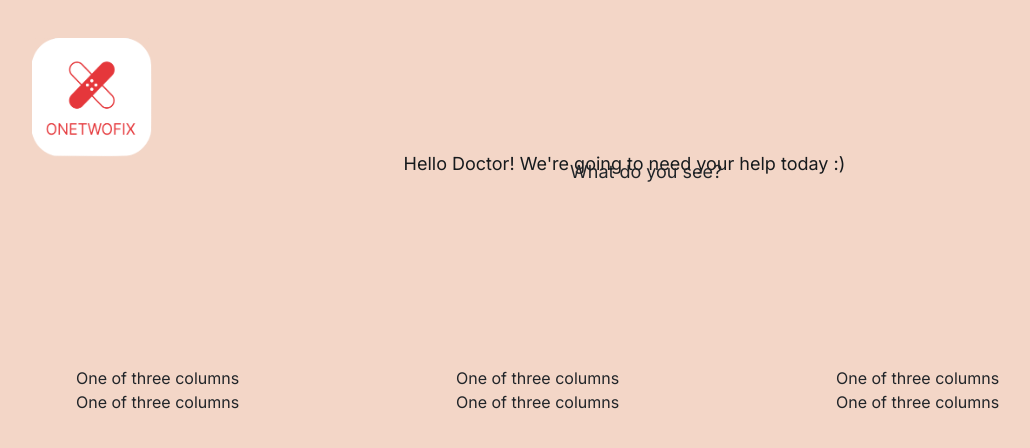
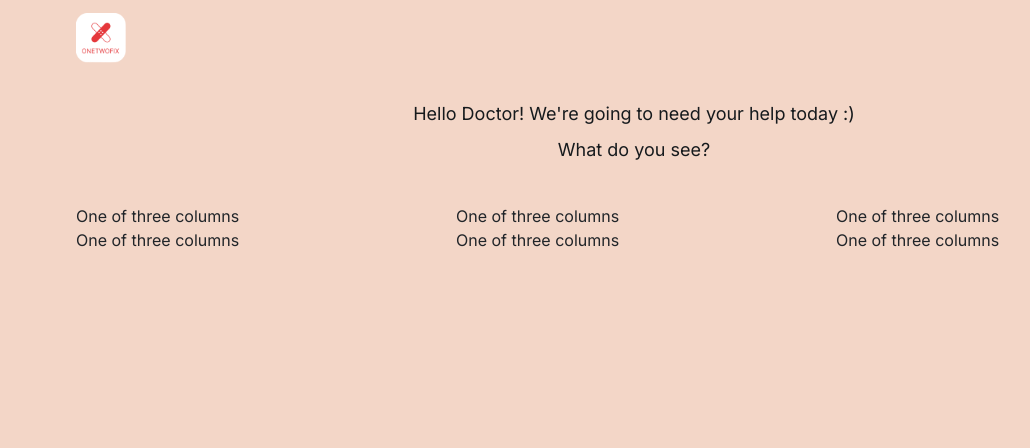
Before and after one commit to karukakhurana/karukakhurana.github.io, a plain HTML site: page index.html in a window 1280 px wide. Shown: the whole page, without its empty margins (6-1036 px from the left). Drawn offline with nearby package versions, Linux system fonts and the light colour scheme.

Commit message:
Navbar and message styling

```diff
--- a/index.html
+++ b/index.html
@@ -9,11 +9,15 @@
     <link href="https://cdn.jsdelivr.net/npm/bootstrap@5.0.0-beta1/dist/css/bootstrap.min.css" rel="stylesheet" integrity="sha384-giJF6kkoqNQ00vy+HMDP7azOuL0xtbfIcaT9wjKHr8RbDVddVHyTfAAsrekwKmP1" crossorigin="anonymous">
 </head>
 <body class="background-color">
-    <img class="logo" src="logo.png">
-    <div class="message1">
+    <nav class="navbar navbar-light">
+        <div class="container">
+          <a class="navbar-brand" href="#">
+            <img src="logo.png" alt="" width="50" height="50">
+          </a>
+        </div>
+    </nav>
+    <div class="messages">
         <p>Hello Doctor! We're going to need your help today :)</p>
-    </div>
-    <div class="message2">
         <p>What do you see?</p>
     </div>
     <div class="container">
--- a/style.css
+++ b/style.css
@@ -17,13 +17,7 @@
     margin-top: 3%;
 }
 
-.message1 {
-    margin-left: 32%;
-    width: 500px;
-    height: 200px;
-    left: 450px;
-    top: 64px;
-
+.messages {
     font-family: Inter;
     font-style: normal;
     font-weight: normal;
@@ -31,18 +25,10 @@
     line-height: 12px;
 
     color: #161A1D;
+
+    text-align: center;
+    padding: 2rem;
 }
-.message2 {
-    margin-left: 45%;
-    margin-top: -15%;
-    width: 500px;
-    height: 200px;
-    left: 450px;
-    top: 64px;
-
-    font-family: Inter;
-    font-style: normal;
-    font-weight: normal;
-    font-size: 18px;
-    line-height: 12px;
+.messages p:last-child {
+    margin-top: 1.5rem;
 }
```
